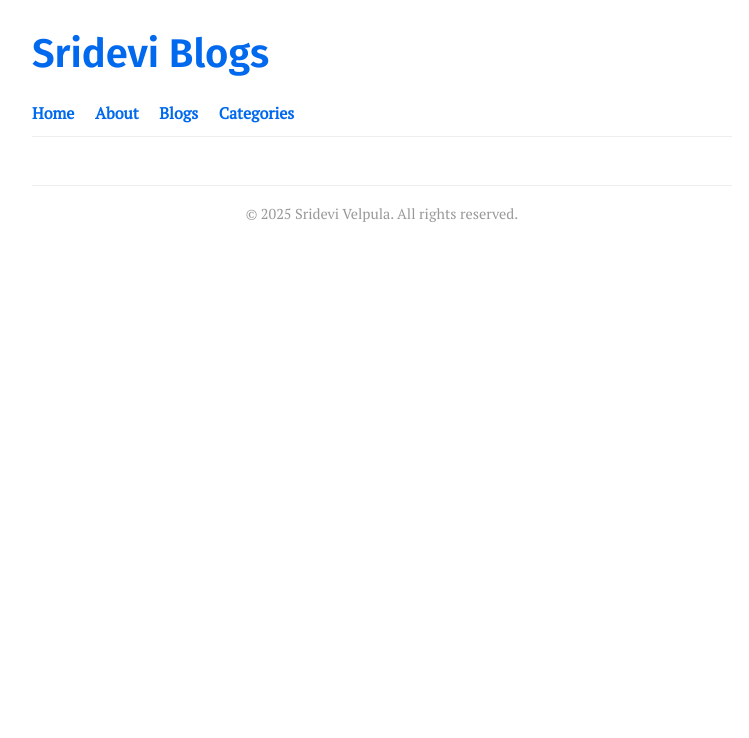
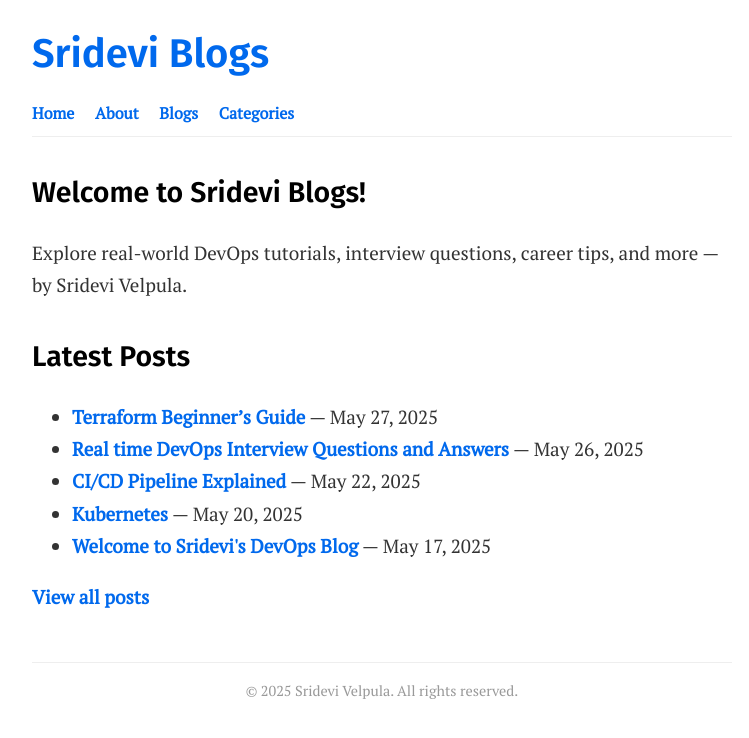
Before and after one commit to srideviblogs/srideviblogs.github.io, a Jekyll site: the page built from index.md, in a window 1280 px wide. Shown: the top 738 px of the page, without its empty margins (258-1007 px from the left). Built offline with Jekyll 4.4.1, drawn with Linux system fonts in a browser that asks for light colours.

Commit message:
Update home.html

```diff
--- a/_layouts/home.html
+++ b/_layouts/home.html
@@ -2,21 +2,17 @@
 layout: default
 ---
 
-<section class="post-list">
-  {% for post in paginator.posts %}
-    <article>
-      <h2><a href="{{ post.url | relative_url }}">{{ post.title }}</a></h2>
-      <p class="excerpt">{{ post.excerpt }}</p>
-      <time datetime="{{ post.date | date_to_xmlschema }}">{{ post.date | date: "%B %-d, %Y" }}</time>
-    </article>
-  {% endfor %}
+<section class="welcome-intro" style="margin-bottom: 2rem;">
+  <h1>Welcome to Sridevi Blogs!</h1>
+  <p>Explore real-world DevOps tutorials, interview questions, career tips, and more — by Sridevi Velpula.</p>
+</section>
 
-  <nav class="pagination" role="navigation">
-    {% if paginator.previous_page %}
-      <a href="{{ paginator.previous_page_path }}" class="previous">&laquo; Newer Posts</a>
-    {% endif %}
-    {% if paginator.next_page %}
-      <a href="{{ paginator.next_page_path }}" class="next">Older Posts &raquo;</a>
-    {% endif %}
-  </nav>
+<section class="latest-posts">
+  <h2>Latest Posts</h2>
+  <ul>
+    {% for post in site.posts limit:5 %}
+      <li><a href="{{ post.url }}">{{ post.title }}</a> — {{ post.date | date: "%b %-d, %Y" }}</li>
+    {% endfor %}
+  </ul>
+  <a href="/blogs/">View all posts</a>
 </section>
```
